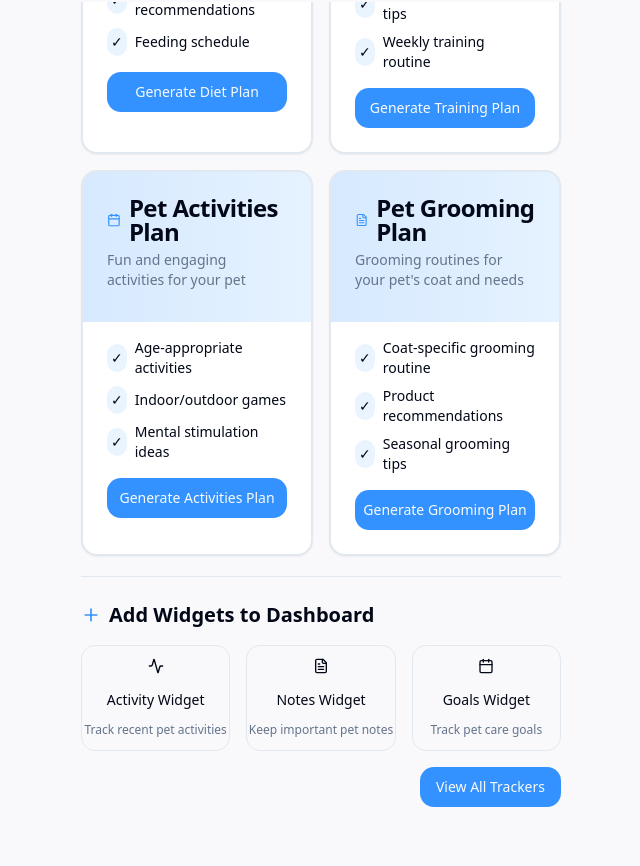
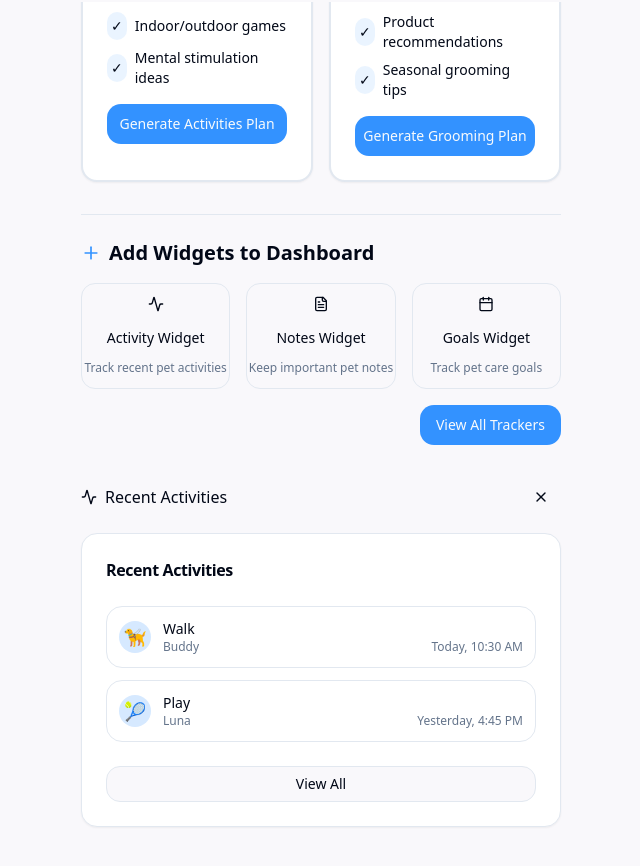
Before and after one commit to Bhargav-Ragula/petdiet, a React (Vite) app: page / in a window 1280 px wide. Shown: the part 798-1664 px from the top of the page, without its empty margins (319-959 px from the left). Built offline with nearby package versions, Linux system fonts and the light colour scheme.

Commit message:
feat: Add widgets to DiscoverPage
Adds widgets to the DiscoverPage to display recent activities, pet notes, and goals.

```diff
--- a/src/pages/DiscoverPage.tsx
+++ b/src/pages/DiscoverPage.tsx
@@ -279,9 +279,6 @@ const DiscoverPage = () => {
       </div>
 
       <div className="space-y-8">
-        {widgets.map(renderWidget)}
-      </div>
-
         <div className="space-y-5">
           <div className="flex items-center justify-between">
             <h2 className="font-semibold text-xl flex items-center">
@@ -419,6 +416,7 @@ const DiscoverPage = () => {
               </CardContent>
             </Card>
           </div>
+        </div>
 
         <div className="pt-6 mt-8 border-t">
           <h2 className="font-semibold text-xl flex items-center mb-4">
@@ -451,6 +449,10 @@ const DiscoverPage = () => {
             </Button>
           </div>
         </div>
+
+        <div className="space-y-8">
+          {widgets.map(renderWidget)}
+        </div>
       </div>
     </div>
   );
```
Lines whose indentation alone changed are shown as unchanged.
